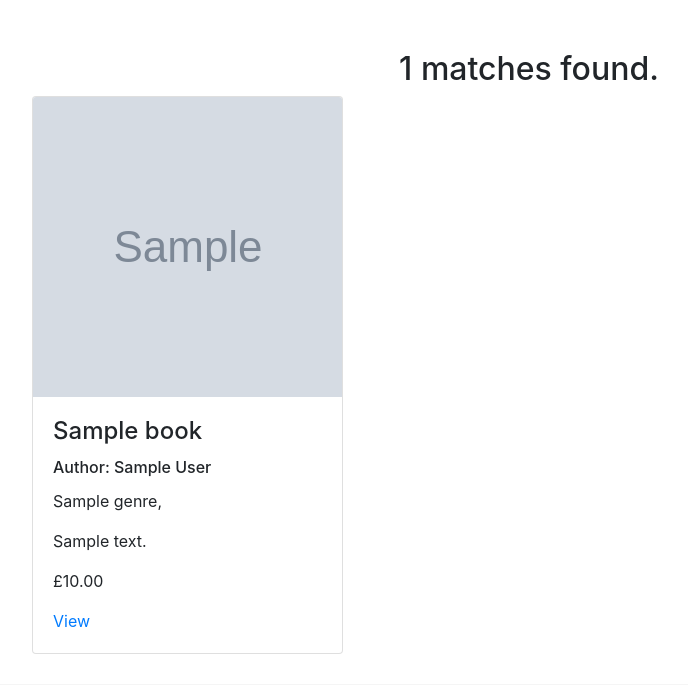
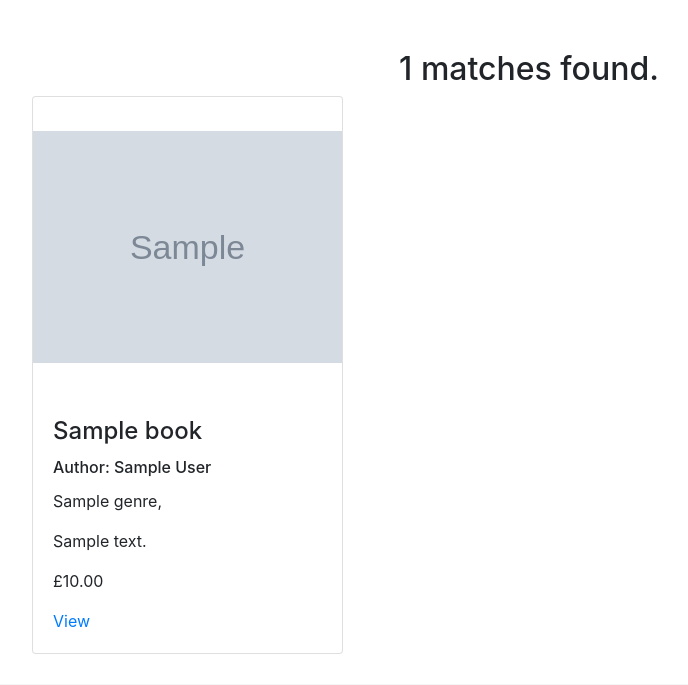
Before and after one commit to Code-Institute-Submissions/ecom-bookstore-5p, a Django app: page /books/results/ in a window 1280 px wide. Shown: the part 56-741 px from the top of the page, without its empty margins (111-799 px from the left). Run offline with Django 3.2, Linux system fonts and the light colour scheme; tables that the repository leaves empty hold one stand-in row (values such as "Sample post"); grey boxes marked "Sample" are stand-in pictures; some libraries are stand-ins or nearby versions.

Commit message:
Change how book cover is resized

```diff
--- a/static/css/results.css
+++ b/static/css/results.css
@@ -1,6 +1,6 @@
 .card-image{
     height:300px;
-    object-fit: cover;
+    object-fit: contain;
 }
 
 h2{
--- a/static/css/view_book.css
+++ b/static/css/view_book.css
@@ -1,6 +1,6 @@
 .card-image{
     height:300px;
-    object-fit: cover;
+    object-fit: contain;
 }
 
 @media only screen and (min-width: 600px) {
```
